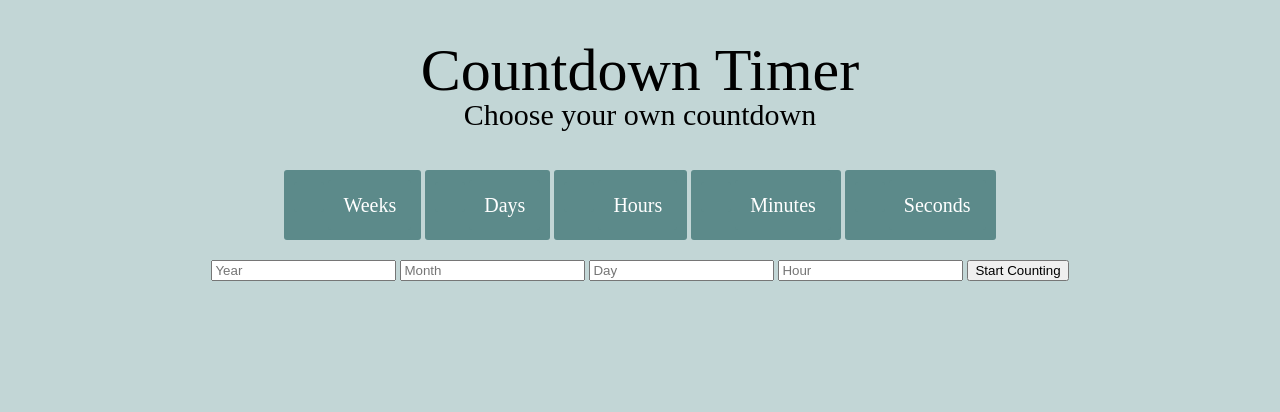
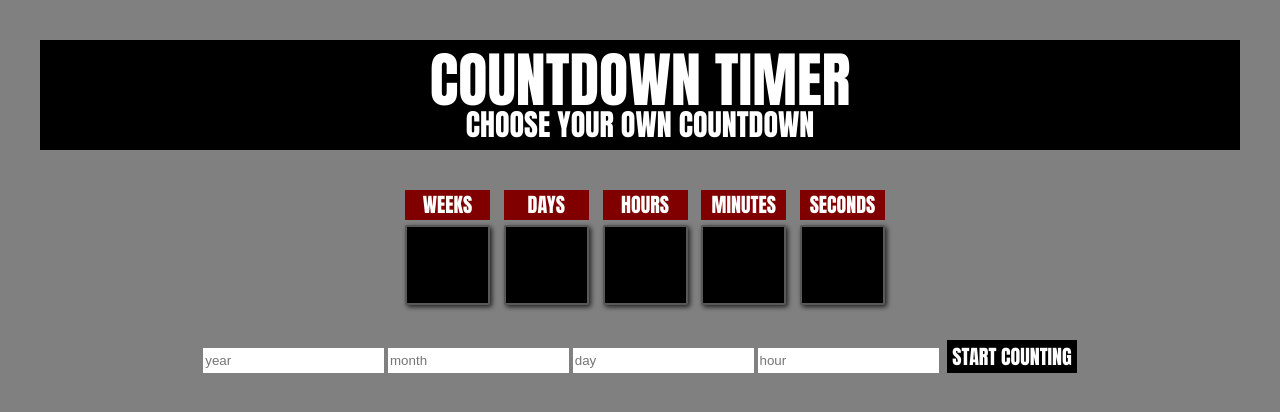
Before and after one commit to kdavidmoore/election-counter, a plain HTML site: page index.html in a window 1280 px wide. Drawn offline with Linux system fonts and the light colour scheme.

Commit message:
Back-to-the-futureish
As per the CSS Option 1 homework instructions, my countdown timer now
looks somewhat like the Back to the Future(TM) thingy.

```diff
--- a/css/styles.css
+++ b/css/styles.css
@@ -1,39 +1,62 @@
 body {
 	text-align: center;
-	background-color: #c2d6d6;
+	background-color: #808080;
+	font-family: impact;
+}
+
+#header {
+	margin: 20px 40px 20px 40px;
+	background-color: #000;
 }
 
 h1 {
-	color: #000;
+	padding-top: 10px;
+	color: #fff;
 	font-size: 60px;
-	margin: 40px 0px 0px;
+	margin-top: 40px;
 }
 
 h2 {
-	color: #000;
+	color: #fff;
 	font-size: 30px;
 	margin-bottom: 40px;
+	padding-bottom: 10px;
 }
 
-#countdown-wrapper .time-wrapper {
-	padding: 10px;
-	border-radius: 3px;
-	background-color: #5c8a8a;
-	display: inline-block;
+#countdown-wrapper {
+	margin-left: 40px;
+	margin-right: 40px;
+	height: 100px;
 }
 
-.time-wrapper > div {
-	padding: 15px;
-	border-radius: 3px;
-	background-color: #5c8a8a;
+.time-wrapper {
 	display: inline-block;
-	color: #fff;
-	font-size: 20px;
+	width: 85px;
+	margin-left: 10px;
 }
 
 .time-text {
+	background-color: #800000;
+	color: #fff;
 	padding-top: 5px;
 	font-size: 20px;
+	padding: 5px;
+	margin-bottom: 5px;
+}
+
+.digits {
+	background-color: #000;
+	border: 2px solid #585858;
+	border-radius: 2px;
+	color: #00ff00;
+	font-size: 45px;
+	width: 85px;
+	height: 80px;
+	text-align: center;
+	padding: 15px;
+	box-sizing: border-box;
+	font-family: courier;
+	box-shadow: 2px 2px 5px 0px rgba(0,0,0,0.75);
 }
 
 /* #vote {
@@ -48,5 +71,23 @@ h2 {
 } */
 
 #form-wrapper {
-	margin-top: 20px;
+	margin-top: 50px;
 }
+
+
+input[type="text"] {
+	height: 23px;
+	border: none;
+}
+
+input[type="button"] {
+	border: none;
+	background-color: #000;
+	color: #fff;
+	cursor: pointer;
+	font-size: 20px;
+	padding-left: 5px;
+	padding-right: 5px;
+	font-family: impact;
+	margin-left: 5px;
+}
--- a/index.html
+++ b/index.html
@@ -5,38 +5,41 @@
         <link rel="stylesheet" type="text/css" href="css/styles.css">
     </head>
     <body>
-    	<h1>Countdown Timer</h1>
-    	<h2>Choose your own countdown</h2>
+
+        <div id="header">
+            <h1>COUNTDOWN TIMER</h1>
+    	   <h2>CHOOSE YOUR OWN COUNTDOWN</h2>
+        </div>
 
     	<div id="countdown-wrapper">
         	<div class="time-wrapper">
-    			<div id="weeks"></div>
-    			<div class="time-text">Weeks</div>
+                <div class="time-text">WEEKS</div>
+                <div class="digits" id="weeks"></div>
         	</div>
         	<div class="time-wrapper">
-    			<div id="days"></div>
-    			<div class="time-text">Days</div>
+                <div class="time-text">DAYS</div>
+        		<div class="digits" id="days"></div>
         	</div>
         	<div class="time-wrapper">
-    			<div id="hours"></div>
-    			<div class="time-text">Hours</div>
+                <div class="time-text">HOURS</div>
+        		<div class="digits" id="hours"></div>
         	</div>
         	<div class="time-wrapper">
-    			<div id="minutes"></div>
-    			<div class="time-text">Minutes</div>
+                <div class="time-text">MINUTES</div>
+        		<div class="digits" id="minutes"></div>
         	</div>
         	<div class="time-wrapper">
-    			<div id="seconds"></div>
-    			<div class="time-text">Seconds</div>
+                <div class="time-text">SECONDS</div>
+        		<div class="digits" id="seconds"></div>
         	</div>
     	</div>
 
         <div id="form-wrapper" >
-            <input id="form-year" type="text" placeholder="Year">
-            <input id ="form-month" type="text" placeholder="Month">
-            <input id="form-day" type="text" placeholder="Day">
-            <input id="form-hour" type="text" placeholder="Hour">
-            <input id="form-button" type="button" value="Start Counting" onclick="initTimerInterval();">
+            <input id="form-year" type="text" placeholder="year">
+            <input id ="form-month" type="text" placeholder="month">
+            <input id="form-day" type="text" placeholder="day">
+            <input id="form-hour" type="text" placeholder="hour">
+            <input id="form-button" type="button" value="START COUNTING" onclick="initTimerInterval();">
         </div>
 
         <!-- <div id="vote">
```
Also changed, not shown: 1 other file. Lines whose indentation alone changed are shown as unchanged.
